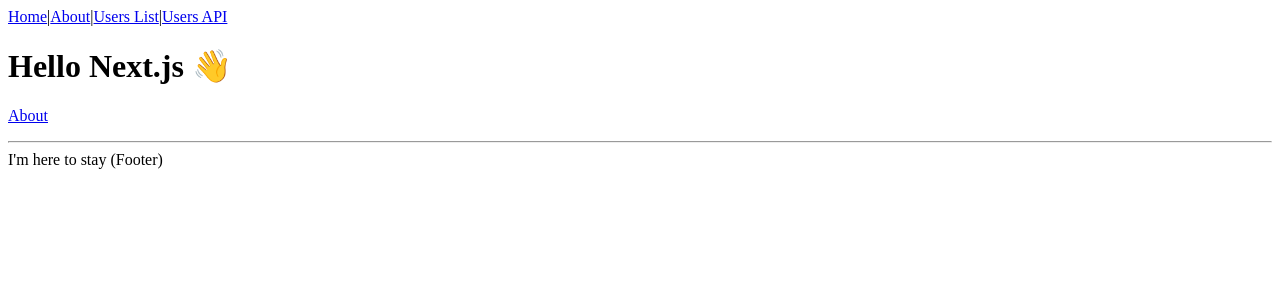
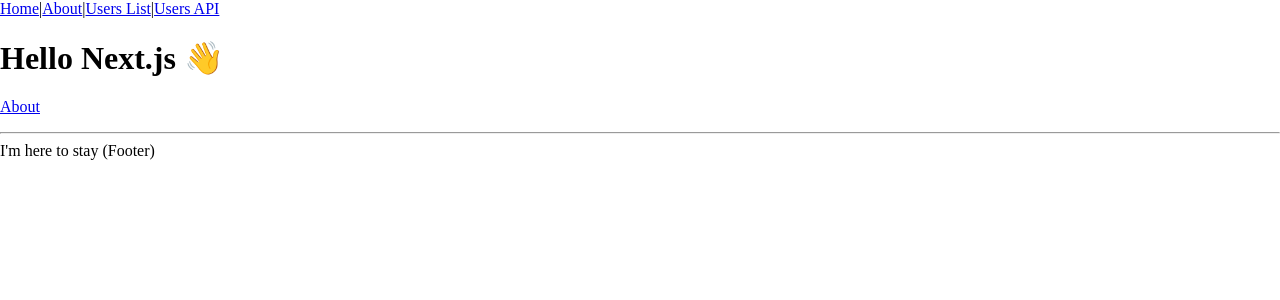
Before and after one commit to kawakamygg/techop-blog, a Next.js app in the folder app/: page / in a window 1280 px wide. Shown: the top 300 px of the page. Built offline with nearby package versions, Linux system fonts and the light colour scheme.

Commit message:
🔧 normalize.css をインストール

```diff
--- a/app/package.json
+++ b/app/package.json
@@ -15,6 +15,7 @@
     "eslint": "^7.19.0",
     "eslint-plugin-react": "^7.22.0",
     "next": "latest",
+    "normalize.css": "^8.0.1",
     "react": "^16.12.0",
     "react-dom": "^16.12.0",
     "sass": "^1.32.6"
--- /dev/null
+++ b/app/pages/_app.tsx
@@ -0,0 +1,9 @@
+import React from 'react'
+import type { AppProps } from 'next/app'
+import 'normalize.css'
+
+const MyApp: React.FC<AppProps> = ({ Component, pageProps }: AppProps) => {
+  return <Component {...pageProps} />
+}
+
+export default MyApp
```
Also changed, not shown: 1 other file (tests, documents, lock files or other folders).
